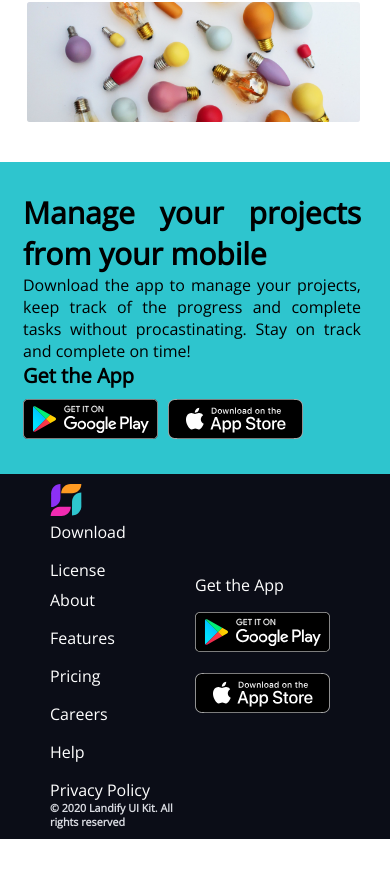
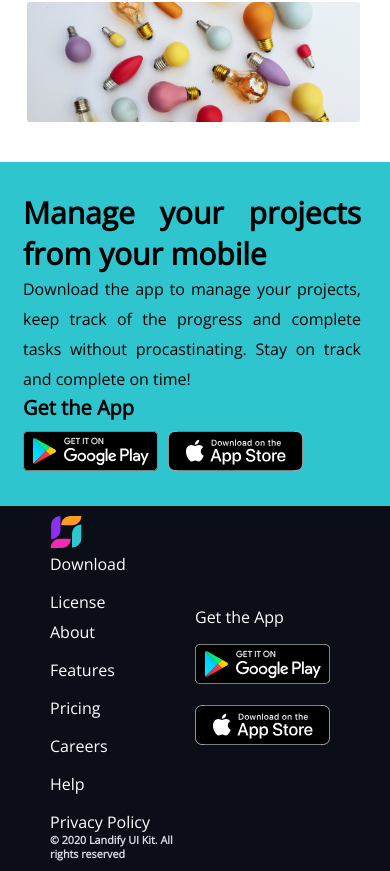
Before and after one commit to Drebanks/Landify-Landingpage, a React (Create React App) app: page / in a window 390 px wide. Shown: the part 3555-4426 px from the top of the page. Before the commit the page ends 4394 px from the top, so only its background shows below. Built offline with nearby package versions, Linux system fonts and the light colour scheme.

Commit message:
grazac challenge 2

```diff
--- a/src/components/Manage/manage.module.css
+++ b/src/components/Manage/manage.module.css
@@ -86,7 +86,7 @@
        font-size: 30px;
     }
     .man > p{
-        line-height: 22px;
+        line-height: 30px;
     }
     .log >img{
         width: 30%;
```
